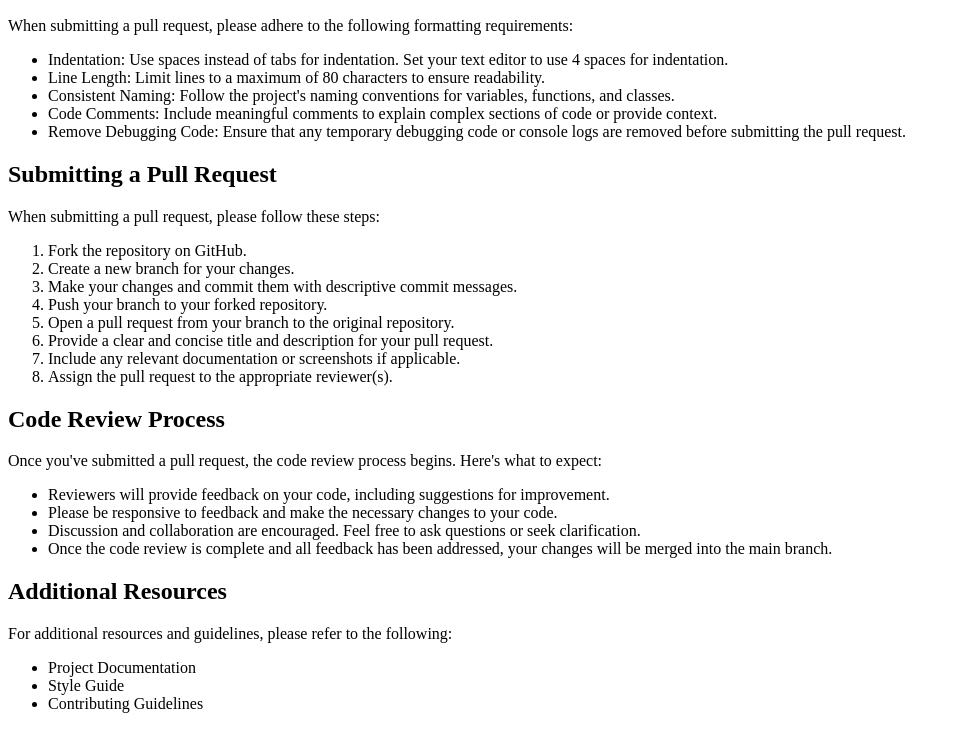
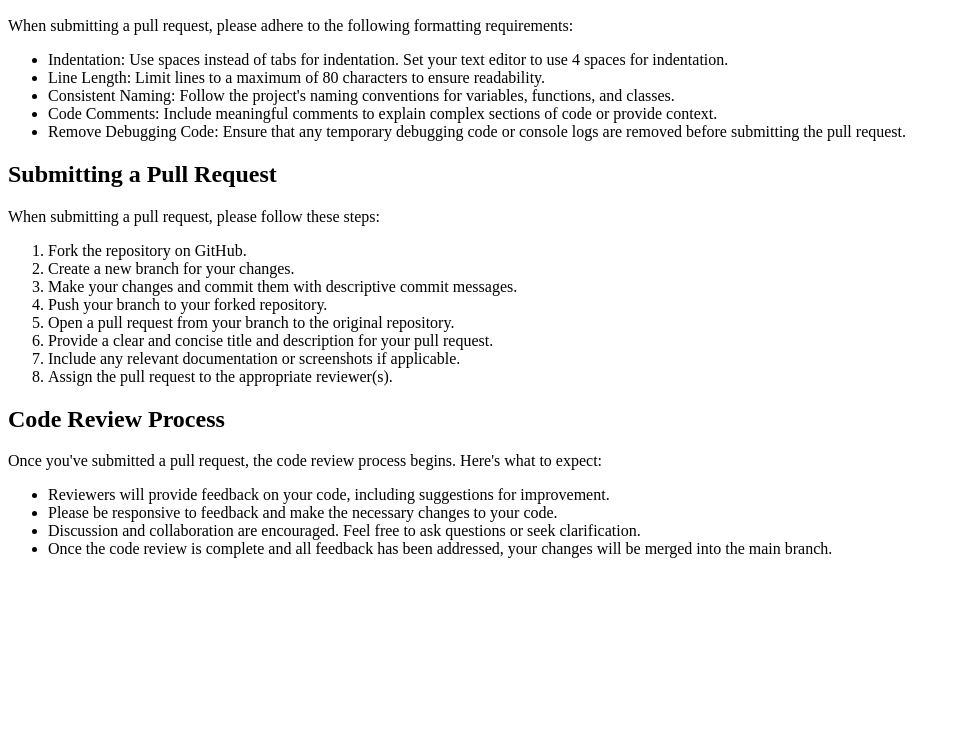
Before and after one commit to ECU-ATMAE-ROBOTICS/ecu-robotics, a plain HTML site: page src/contributing/contributing.html in a window 1280 px wide. Shown: the part 110-839 px from the top of the page, without its empty margins (0-960 px from the left). After the commit the page ends 800 px from the top, so only its background shows below. Drawn offline with Linux system fonts and the light colour scheme.

Commit message:
Remove Additional Resources section

```diff
--- a/src/contributing/contributing.html
+++ b/src/contributing/contributing.html
@@ -41,12 +41,5 @@
     <li>Once the code review is complete and all feedback has been addressed, your changes will be merged into the main branch.</li>
   </ul>
 
-  <h2>Additional Resources</h2>
-  <p>For additional resources and guidelines, please refer to the following:</p>
-  <ul>
-    <li>Project Documentation</li>
-    <li>Style Guide</li>
-    <li>Contributing Guidelines</li>
-  </ul>
 </body>
 </html>
```
